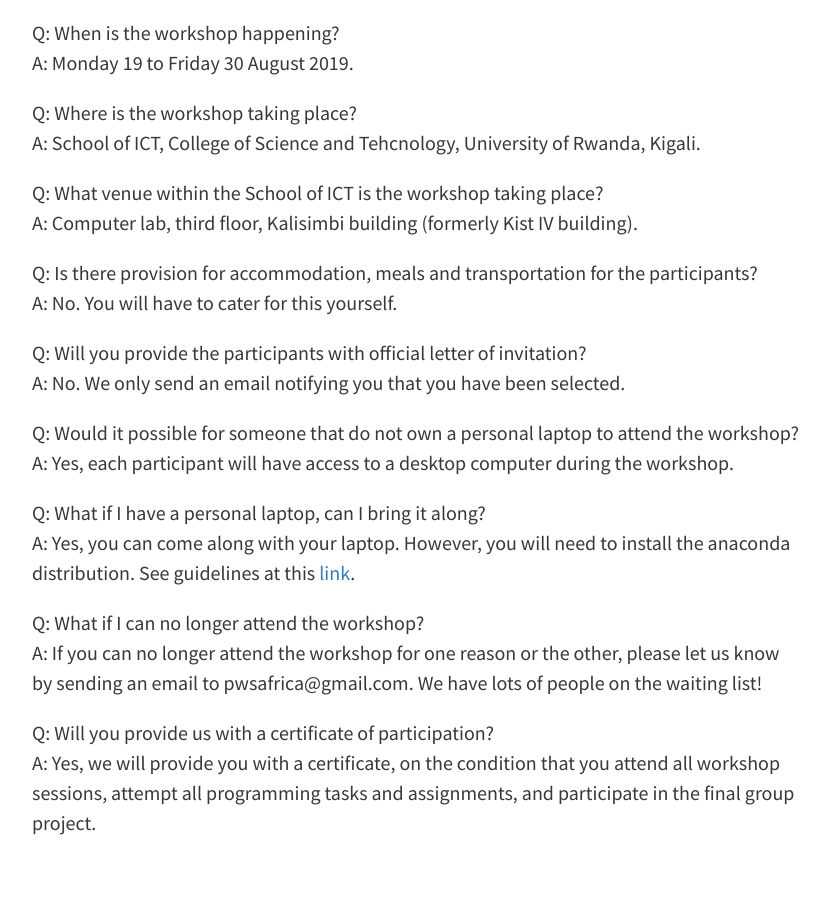
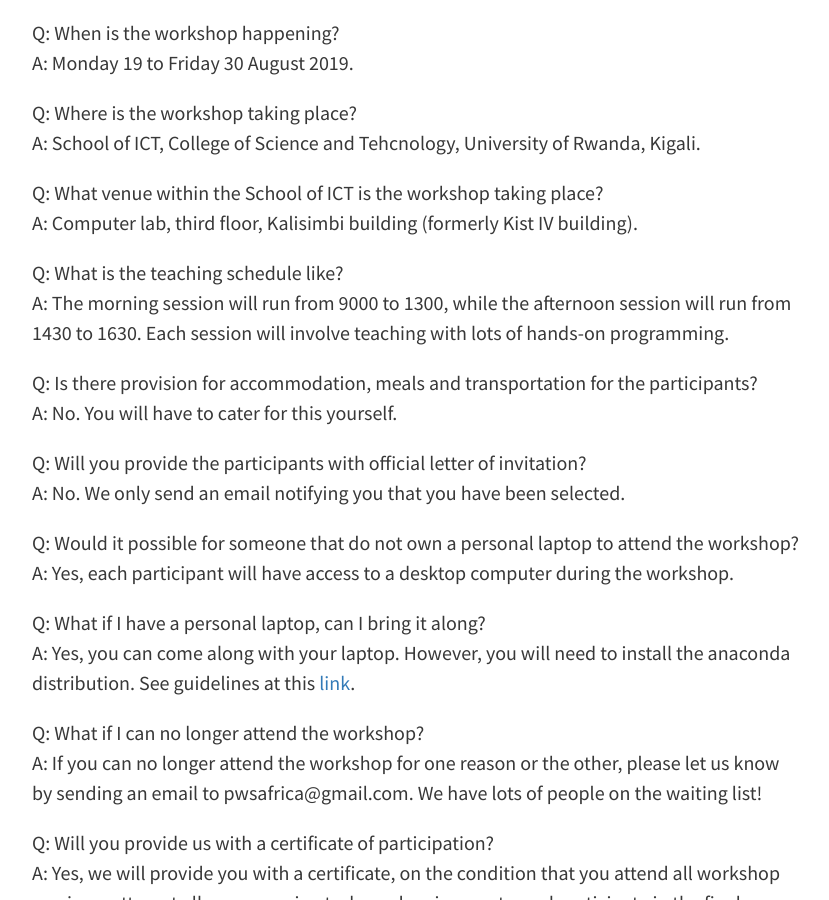
Before and after one commit to pwsafrica/pwsafrica.github.io, a Jekyll site: the page built from pages/2_2019-applications.md, in a window 1280 px wide and 900 px high, scrolled down 1766 px. Shown: the whole window, without its empty margins (224-1053 px from the left). Built offline with Jekyll 4.4.1, drawn with Linux system fonts in a browser that asks for light colours.

Commit message:
more faqs

```diff
--- a/pages/2_2019-applications.md
+++ b/pages/2_2019-applications.md
@@ -40,6 +40,9 @@ A: School of ICT, College of Science and Tehcnology, University of Rwanda, Kigal
 Q: What venue within the School of ICT is the workshop taking place? <br>
 A: Computer lab, third floor, Kalisimbi building (formerly Kist IV building).
 
+Q: What is the teaching schedule like? <br>
+A: The morning session will run from 9000 to 1300, while the afternoon session will run from 1430 to 1630. Each session will involve teaching with lots of hands-on programming.
+
 Q: Is there provision for accommodation, meals and transportation for the participants? <br>
 A: No. You will have to cater for this yourself.
 
```
